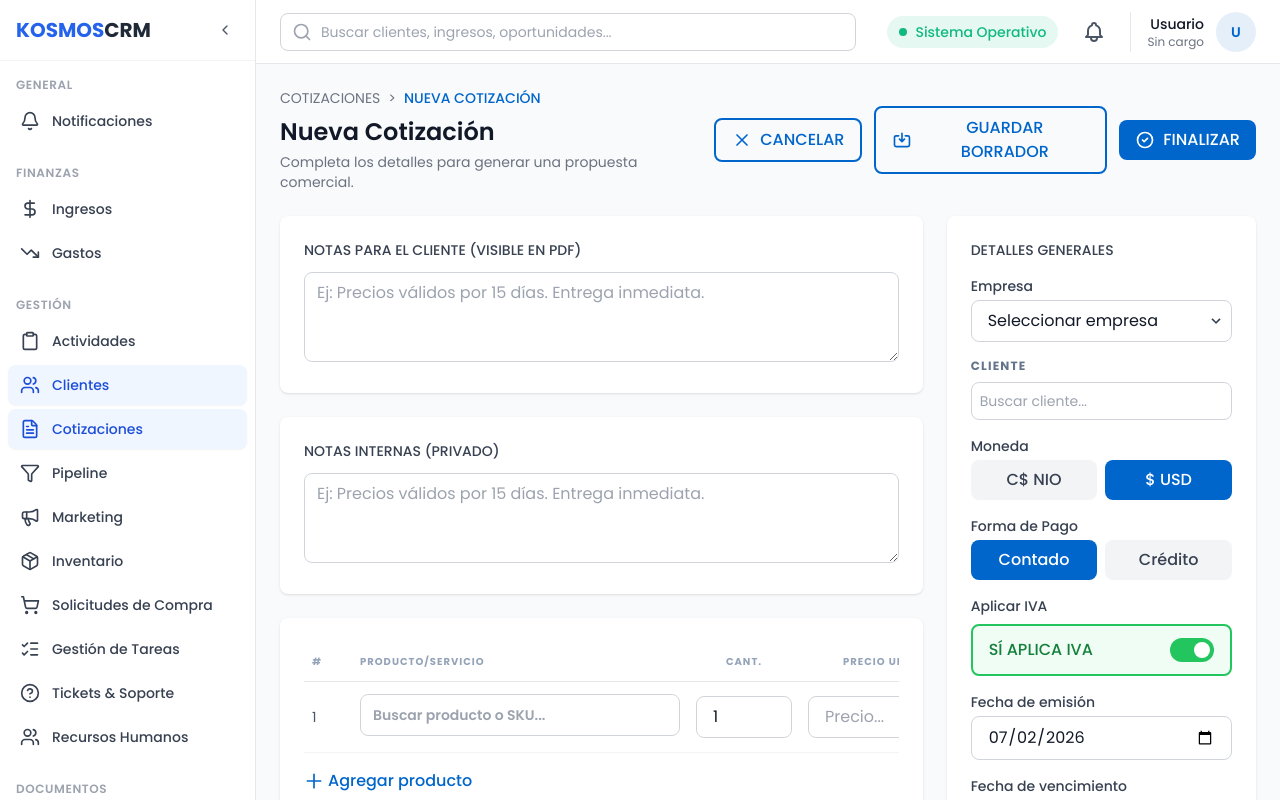
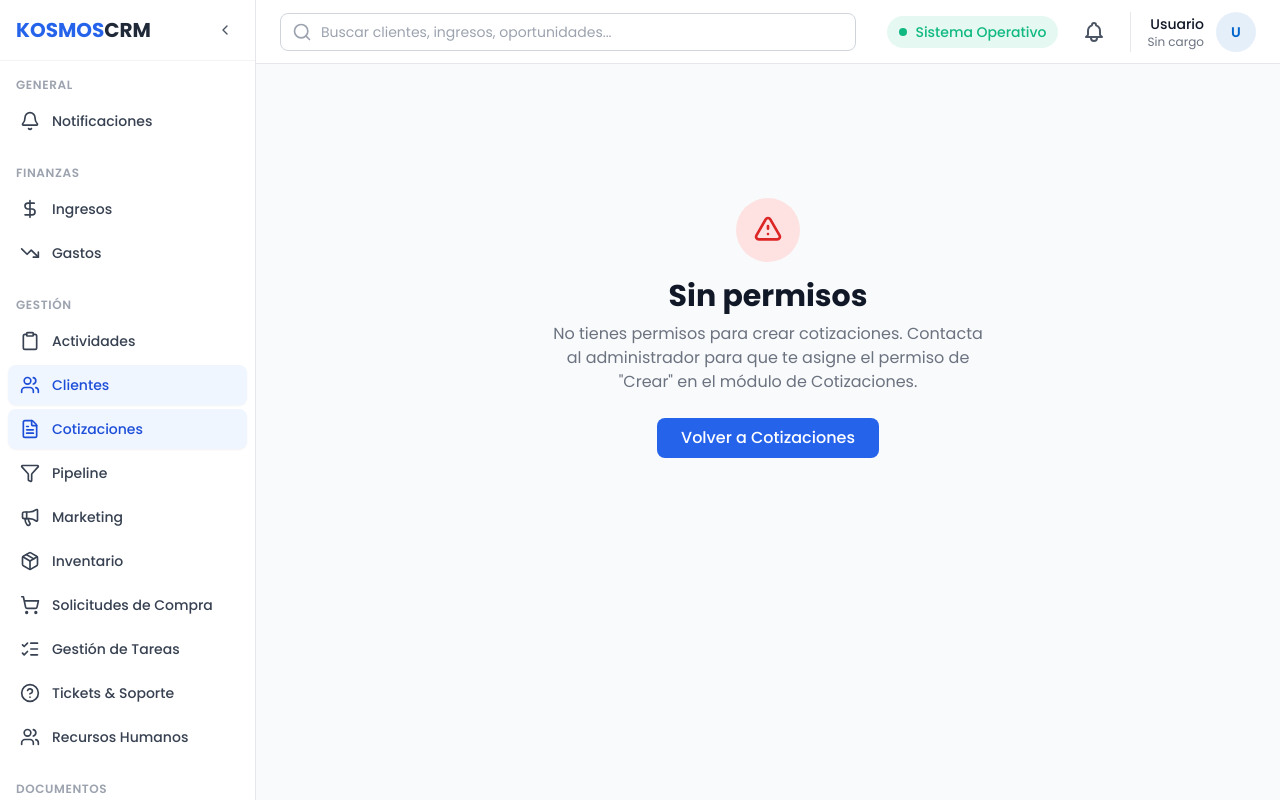
Before and after one commit to pubnicaragua/kosmos, a Next.js app: page /clientes/cotizacion/nueva in a window 1280 px wide. Before the commit this address had no page. Built offline with nearby package versions, Linux system fonts and the light colour scheme.

Commit message:
Mejoras en roles

```diff
--- a/src/app/(dashboard)/clientes/cotizacion/nueva/page.tsx
+++ b/src/app/(dashboard)/clientes/cotizacion/nueva/page.tsx
@@ -40,7 +40,7 @@ interface InventoryProduct {
 function NuevaCotizacionContent() {
   const router = useRouter()
   const searchParams = useSearchParams()
-  const permissions = useModulePermissions('cotizaciones', { requireAction: 'create' })
+  const permissions = useModulePermissions('cotizaciones')
   const prefillClientId = searchParams.get('clientId') || ''
   const prefillCompanyId = searchParams.get('companyId') || ''
   const [companies, setCompanies] = useState<Company[]>([])
@@ -345,6 +345,28 @@ useEffect(() => {
       console.error('Error saving quote:', error)
       alert('Error al crear cotización')
     }
+  }
+
+  if (!permissions.loading && !permissions.canCreate) {
+    return (
+      <div className="flex flex-col items-center justify-center min-h-[60vh] text-center px-4">
+        <div className="w-16 h-16 bg-red-100 text-red-600 flex items-center justify-center rounded-full mb-4">
+          <svg className="w-8 h-8" fill="none" stroke="currentColor" viewBox="0 0 24 24">
+            <path strokeLinecap="round" strokeLinejoin="round" strokeWidth={2} d="M12 9v2m0 4h.01m-6.938 4h13.856c1.54 0 2.502-1.667 1.732-3L13.732 4c-.77-1.333-2.694-1.333-3.464 0L3.34 16c-.77 1.333.192 3 1.732 3z" />
+          </svg>
+        </div>
+        <h1 className="text-3xl font-bold text-gray-900 mb-2">Sin permisos</h1>
+        <p className="text-gray-500 mb-6 max-w-md">
+          No tienes permisos para crear cotizaciones. Contacta al administrador para que te asigne el permiso de "Crear" en el módulo de Cotizaciones.
+        </p>
+        <button
+          onClick={() => router.push('/clientes/cotizacion')}
+          className="px-6 py-2 bg-blue-600 text-white font-medium rounded-lg hover:bg-blue-700 transition-colors"
+        >
+          Volver a Cotizaciones
+        </button>
+      </div>
+    )
   }
 
   return (
```
